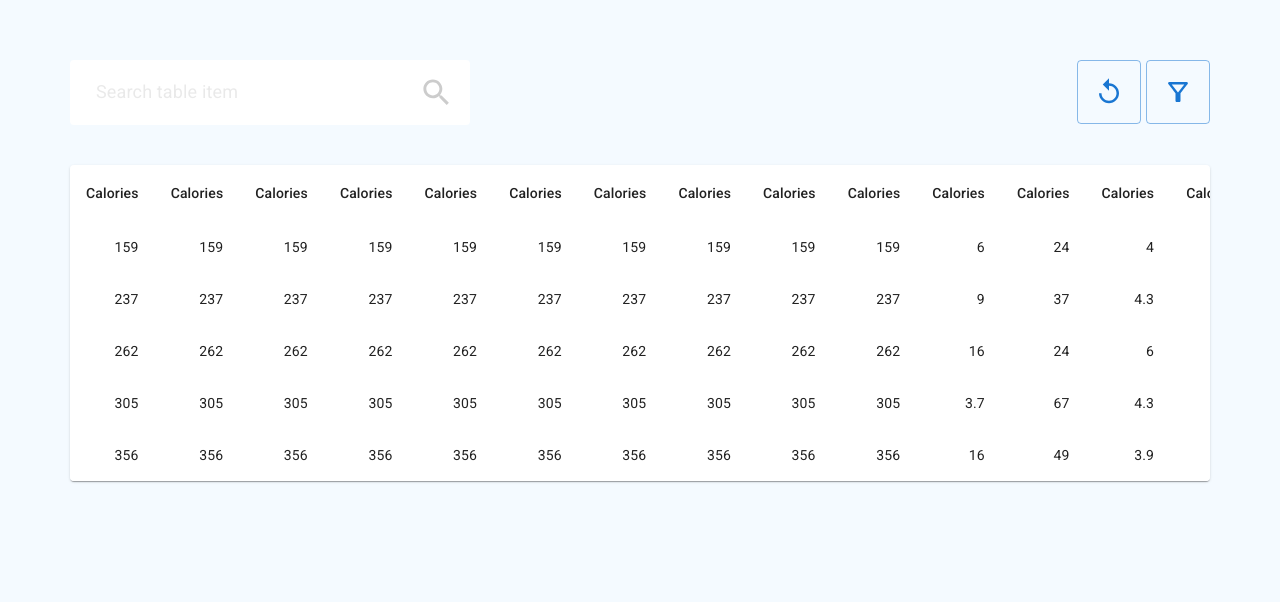
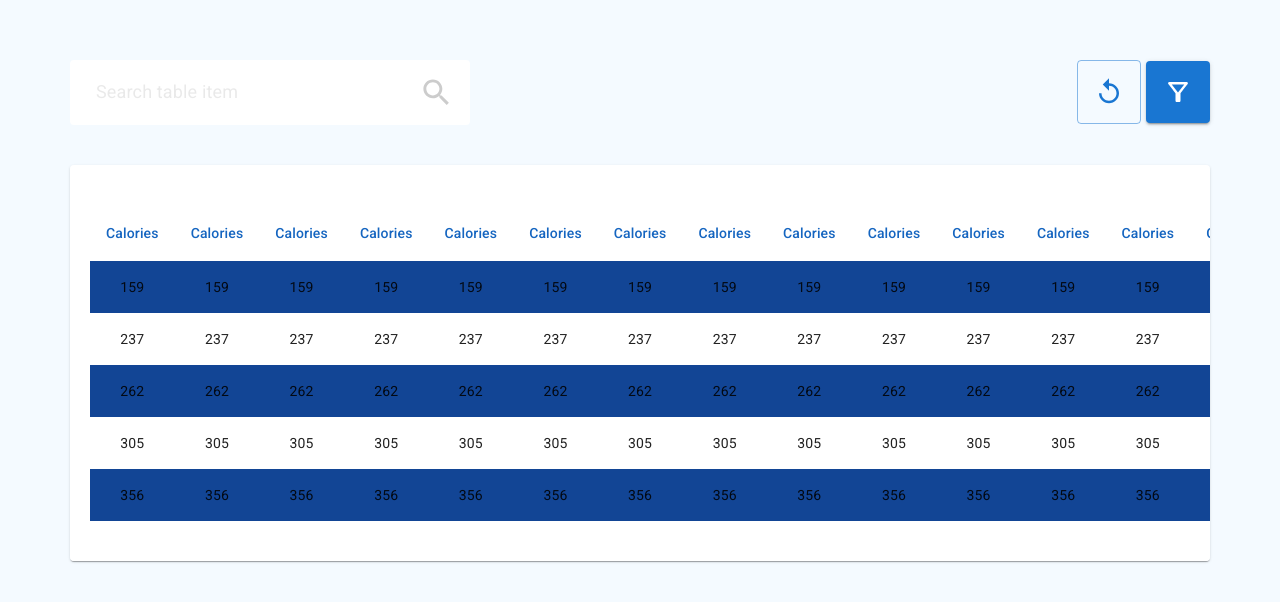
Before and after one commit to Asifdvp/filter-table, a React (Vite) app: page / in a window 1280 px wide. Shown: the top 602 px of the page. Built offline with nearby package versions, Linux system fonts and the light colour scheme; no server answers.

Commit message:
design Table

```diff
--- a/package.json
+++ b/package.json
@@ -13,6 +13,7 @@
     "@mui/icons-material": "^5.8.4",
     "@mui/material": "^5.8.6",
     "@mui/styled-engine-sc": "^5.8.0",
+    "@mui/x-data-grid": "^5.12.3",
     "axios": "^0.27.2",
     "json-server": "^0.17.0",
     "react": "^18.0.0",
--- a/src/App.css
+++ b/src/App.css
@@ -9,5 +9,11 @@ body {
 }
 
 .MuiTableCell-root {
-  border-bottom: none;
+  border: none !important;
+  text-align: center !important;
+}
+
+.MuiTable-root:placeholder {
+  background-color: red;
+  color: red;
 }/*# sourceMappingURL=App.css.map */
--- a/src/App.scss
+++ b/src/App.scss
@@ -7,5 +7,22 @@ body{
   background-color: #F4FAFF;
 }
 .MuiTableCell-root {
-  border-bottom: none;
+  border: none !important;
+  text-align: center !important;
+
 }
+.MuiTable-root{
+  &:placeholder{
+    background-color: red;
+    color: red;
+  }
+}
+// .MuiTableRow-root{
+
+//   &:hover{
+//     background-color: yellow;
+//   }
+// }
+// .MuiTableRow-hover{
+//   background-color: yellow !important;
+// }
--- a/src/App.tsx
+++ b/src/App.tsx
@@ -1,29 +1,28 @@
-import axios from 'axios';
-import { useEffect, useState } from 'react';
-import './App.css'
-import { IThead, ITbody } from './data';
-import  Table  from './Components/Table'
-import Header from './Components/Header'
-interface IThead1{
-  thead? :IThead | undefined
+import axios from "axios";
+import { useEffect, useState } from "react";
+import "./App.css";
+import { IThead, ITbody } from "./data";
+import Table from "./Components/Table";
+import Header from "./Components/Header";
+interface IThead1 {
+  thead: IThead | undefined;
 }
-interface ITbody1{
-  tbody? :ITbody  | undefined
+interface ITbody1 {
+  tbody: ITbody | undefined;
 }
 function App() {
-
   // const [data,setData]= useState<any[]>([])
   // const [thead,setthead] = useState< IThead | []>([] )
   // const [tbody,setTbody] = useState< ITBody | []>([])
 
-  const [thead,setthead] = useState< IThead1 | []>([])
-  const [tbody,setTbody] = useState< ITbody1 | []>([])
+  const [thead, setthead] = useState<IThead1 | []>([]);
+  const [tbody, setTbody] = useState<ITbody1 | []>([]);
 
-  const getData =async (url:string) => {
-    const res =  await axios.get(url)
+  const getData = async (url: string) => {
+    const res = await axios.get(url);
     setthead(res.data.thead);
     setTbody(res.data.tbody);
-  }
+  };
   // async function getData(url:string){
   //  const res =  await axios.get(url)
   //  setthead(res.data.thead);
@@ -32,15 +31,43 @@ function App() {
   //  }
 
   // const [tbody,setBody]= useState([])
- useEffect( ()=>{
+  useEffect(() => {
     getData("http://localhost:3000/data");
- },[]);
+  }, []);
+
+
+
+
+
+
+
+
+
+
+
+
+
+
+
+
+
+
+
+
+
+
+
+
+
+
   return (
     <div className="App">
       <Header/>
       {/* <Table thead={thead} tbody={tbody} /> */}
+
+
     </div>
-  )
-};
+  );
+}
 
-export default App
+export default App;
--- a/src/Components/Header.tsx
+++ b/src/Components/Header.tsx
@@ -6,7 +6,7 @@ import React from 'react'
 import ReplayIcon from '@mui/icons-material/Replay';
 import Table from '@mui/material/Table';
 import TableBody from '@mui/material/TableBody';
-import TableCell from '@mui/material/TableCell';
+import TableCell, { tableCellClasses } from '@mui/material/TableCell';
 import TableContainer from '@mui/material/TableContainer';
 import TableHead from '@mui/material/TableHead';
 import TableRow from '@mui/material/TableRow';
@@ -35,10 +35,26 @@ const rows = [
 ];
 
 
+const StyledTableCell = styled(TableCell)(({ theme }) => ({
+  [`&.${tableCellClasses.head}`]: {
+
+    color:"#1565C0",
+  },
+  [`&.${tableCellClasses.body}`]: {
+    fontSize: 14,
+  },
+}));
 
 
-
-
+const StyledTableRow = styled(TableRow)(({ theme }) => ({
+  '&:nth-of-type(odd)': {
+    backgroundColor: "#124595",
+  },
+  // hide last border
+  '&:last-child td, &:last-child th': {
+    border: 0,
+  },
+}));
 
 
 
@@ -119,7 +135,7 @@ const Header = () => {
       width:"30px"
     }}/>
    </Button>
-   <Button variant="outlined" sx={{
+   <Button variant="contained" sx={{
       padding:"16px",
       boxSizing:"border-box",
    }}>
@@ -132,53 +148,67 @@ const Header = () => {
    </Box>
 </Box>
 <Box>
-<TableContainer component={Paper}>
+<TableContainer component={Paper} sx={{padding:"40px 20px"}}>
       <Table sx={{ minWidth: 650 }} aria-label="simple table">
         <TableHead>
           <TableRow>
             {/* <TableCell  sx={{border:"0"}}>Dessert (100g serving)</TableCell> */}
-            <TableCell  sx={{border:"0"}} align="right">Calories</TableCell>
-            <TableCell  sx={{border:"0"}} align="right">Calories</TableCell>
-            <TableCell  sx={{border:"0"}} align="right">Calories</TableCell>
-            <TableCell  sx={{border:"0"}} align="right">Calories</TableCell>
-            <TableCell  sx={{border:"0"}} align="right">Calories</TableCell>
-            <TableCell  sx={{border:"0"}} align="right">Calories</TableCell>
-            <TableCell  sx={{border:"0"}} align="right">Calories</TableCell>
-            <TableCell  sx={{border:"0"}} align="right">Calories</TableCell>
-            <TableCell  sx={{border:"0"}} align="right">Calories</TableCell>
-            <TableCell  sx={{border:"0"}} align="right">Calories</TableCell>
-            <TableCell  sx={{border:"0"}} align="right">Calories</TableCell>
-            <TableCell  sx={{border:"0"}} align="right">Calories</TableCell>
-            <TableCell  sx={{border:"0"}} align="right">Calories</TableCell>
-            <TableCell  sx={{border:"0"}} align="right">Calories</TableCell>
-            <TableCell  sx={{border:"0"}}  align="right">Fat&nbsp;(g)</TableCell>
-            <TableCell  sx={{border:"0"}} align="right">Carbs&nbsp;(g)</TableCell>
-            <TableCell   sx={{border:"0"}} align="right">Protein&nbsp;(g)</TableCell>
+            <StyledTableCell  sx={{border:"0"}} align="right">Calories</StyledTableCell>
+            <StyledTableCell  sx={{border:"0"}} align="right">Calories</StyledTableCell>
+            <StyledTableCell  sx={{border:"0"}} align="right">Calories</StyledTableCell>
+            <StyledTableCell  sx={{border:"0"}} align="right">Calories</StyledTableCell>
+            <StyledTableCell  sx={{border:"0"}} align="right">Calories</StyledTableCell>
+            <StyledTableCell  sx={{border:"0"}} align="right">Calories</StyledTableCell>
+            <StyledTableCell  sx={{border:"0"}} align="right">Calories</StyledTableCell>
+            <StyledTableCell  sx={{border:"0"}} align="right">Calories</StyledTableCell>
+            <StyledTableCell  sx={{border:"0"}} align="right">Calories</StyledTableCell>
+            <StyledTableCell  sx={{border:"0"}} align="right">Calories</StyledTableCell>
+            <StyledTableCell  sx={{border:"0"}} align="right">Calories</StyledTableCell>
+            <StyledTableCell  sx={{border:"0"}} align="right">Calories</StyledTableCell>
+            <StyledTableCell  sx={{border:"0"}} align="right">Calories</StyledTableCell>
+            <StyledTableCell  sx={{border:"0"}} align="right">Calories</StyledTableCell>
+            <StyledTableCell  sx={{border:"0"}} align="right">Calories</StyledTableCell>
+            <StyledTableCell  sx={{border:"0"}} align="right">Calories</StyledTableCell>
+            <StyledTableCell  sx={{border:"0"}} align="right">Calories</StyledTableCell>
+            <StyledTableCell  sx={{border:"0"}} align="right">Calories</StyledTableCell>
+            <StyledTableCell  sx={{border:"0"}} align="right">Calories</StyledTableCell>
+            <StyledTableCell  sx={{border:"0"}} align="right">Calories</StyledTableCell>
+            <StyledTableCell  sx={{border:"0"}} align="right">Calories</StyledTableCell>
+            <StyledTableCell  sx={{border:"0"}} align="right">Calories</StyledTableCell>
+            <StyledTableCell  sx={{border:"0"}} align="right">Calories</StyledTableCell>
+
+
           </TableRow>
         </TableHead>
         <TableBody>
           {rows.map((row) => (
-            <TableRow
+            <StyledTableRow
               key={row.name}
               sx={{ '&:last-child td, &:last-child th': { border: 0 } , border:"0"}}
             >
               {/* <TableCell component="th" scope="row" sx={{border:"0"}}>
                 {row.name}
               </TableCell> */}
-              <TableCell align="right" sx={{border:"0"}}>{row.calories}</TableCell>
-              <TableCell align="right" sx={{border:"0"}}>{row.calories}</TableCell>
-              <TableCell align="right" sx={{border:"0"}}>{row.calories}</TableCell>
-              <TableCell align="right" sx={{border:"0"}}>{row.calories}</TableCell>
-              <TableCell align="right" sx={{border:"0"}}>{row.calories}</TableCell>
-              <TableCell align="right" sx={{border:"0"}}>{row.calories}</TableCell>
-              <TableCell align="right" sx={{border:"0"}}>{row.calories}</TableCell>
-              <TableCell align="right" sx={{border:"0"}}>{row.calories}</TableCell>
-              <TableCell align="right" sx={{border:"0"}}>{row.calories}</TableCell>
-              <TableCell align="right" sx={{border:"0"}}>{row.calories}</TableCell>
-              <TableCell align="right" sx={{border:"0"}}>{row.fat}</TableCell>
-              <TableCell align="right" sx={{border:"0"}}>{row.carbs}</TableCell>
-              <TableCell align="right" sx={{border:"0"}}>{row.protein}</TableCell>
-            </TableRow>
+              <TableCell  >{row.calories}</TableCell>
+              <TableCell  >{row.calories}</TableCell>
+              <TableCell  >{row.calories}</TableCell>
+              <TableCell  >{row.calories}</TableCell>
+              <TableCell  >{row.calories}</TableCell>
+              <TableCell  >{row.calories}</TableCell>
+              <TableCell  >{row.calories}</TableCell>
+              <TableCell  >{row.calories}</TableCell>
+              <TableCell  >{row.calories}</TableCell>
+              <TableCell  >{row.calories}</TableCell>
+              <TableCell  >{row.calories}</TableCell>
+              <TableCell  >{row.calories}</TableCell>
+              <TableCell  >{row.calories}</TableCell>
+              <TableCell  >{row.calories}</TableCell>
+              <TableCell  >{row.calories}</TableCell>
+              <TableCell  >{row.calories}</TableCell>
+              <TableCell  >{row.calories}</TableCell>
+              <TableCell  >{row.calories}</TableCell>
+
+            </StyledTableRow>
           ))}
         </TableBody>
       </Table>
```
Also changed, not shown: src/Components/Table.tsx (+8 -15 lines), 2 other files (tests, documents, lock files or other folders). Lines whose indentation alone changed are shown as unchanged.
